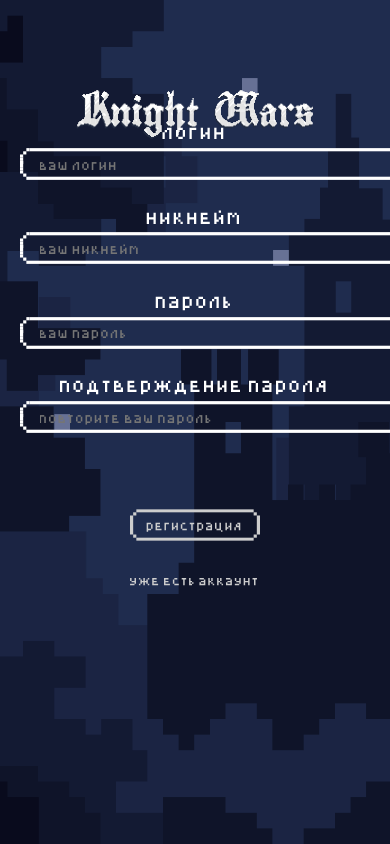
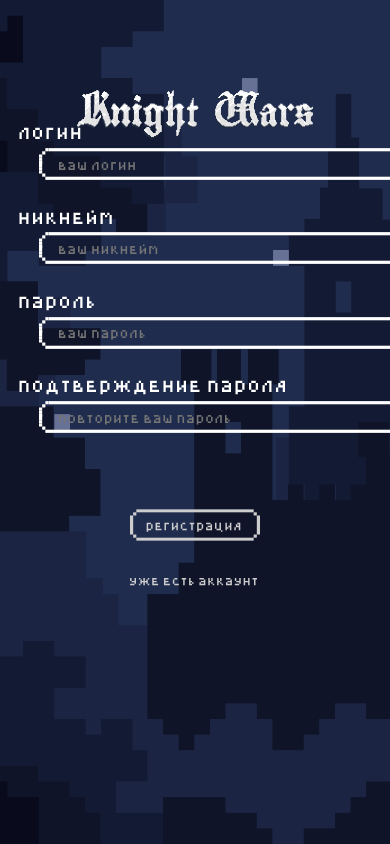
Before and after one commit to themilkpudding/IS21_project, a React (Create React App) app in the folder client/: page / in a window 390 px wide. Both pictures are taken after a click on the button "создать учетную запись". Built offline with nearby package versions, Linux system fonts and the light colour scheme.

Commit message:
Исправление расположения полей для ввода на странице регистрации
Теперь они на родине

```diff
--- a/client/src/pages/Registration/Registration.scss
+++ b/client/src/pages/Registration/Registration.scss
@@ -173,7 +173,7 @@ width: clamp(160px, 19vw, 200px);
     .registration-label-nick,
     .registration-label-pass,
     .registration-label-certpass {
-        left: 5%;
+        left: 24%;
         font-size: clamp(14px, 2.8vh, 20px);
     }
 
@@ -181,7 +181,7 @@ width: clamp(160px, 19vw, 200px);
     .input-nicknameReg,
     .input-passwordReg,
     .input-certpasswordReg {
-        left: 5%;
+        left: 24%;
         width: clamp(280px, 85vw, 500px);
     }
 }
@@ -214,20 +214,20 @@ width: clamp(160px, 19vw, 200px);
     .registration-label-nick,
     .registration-label-pass,
     .registration-label-certpass {
-        left: 50%;
+        left: 10%;
         transform: translateX(-50%);
         text-align: center;
-        width: 100%;
+        width: 10%;
     }
 
     .registration-label-log { top: 12vh; }
-    .input-loginReg { top: 16vh; }
+    .input-loginReg { top: 16vh; left: 10%; }
     .registration-label-nick { top: 22vh; }
-    .input-nicknameReg { top: 26vh; }
+    .input-nicknameReg { top: 26vh; left: 10%; }
     .registration-label-pass { top: 32vh; }
-    .input-passwordReg { top: 36vh; }
+    .input-passwordReg { top: 36vh; left: 10%; }
     .registration-label-certpass { top: 42vh; }
-    .input-certpasswordReg { top: 46vh; }
+    .input-certpasswordReg { top: 46vh; left: 10%; }
 
     .errors { top: 52vh; }
     .registration-button { top: 60vh; }
@@ -240,9 +240,9 @@ width: clamp(160px, 19vw, 200px);
     .registration-label-nick { top: 24vh; }
     .input-nicknameReg { top: 30vh; }
     .registration-label-pass { top: 36vh; }
-    .input-passwordReg { top: 42vh; }
+    .input-passwordReg { top: 42vh;}
     .registration-label-certpass { top: 48vh; }
-    .input-certpasswordReg { top: 54vh; }
+    .input-certpasswordReg { top: 54vh;}
     .errors { top: 67vh; }
     .registration-button { top: 72vh; }
     .haveAccount-Button { top: 80vh; }
```
